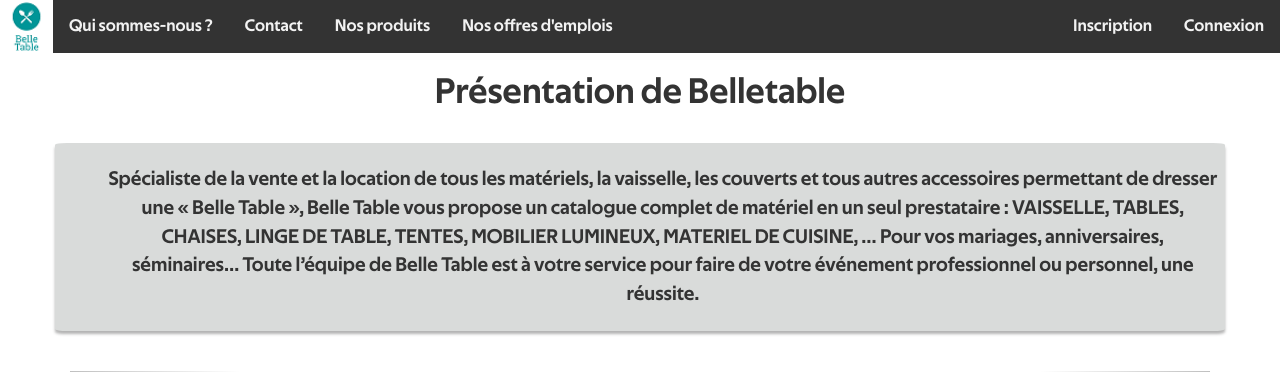
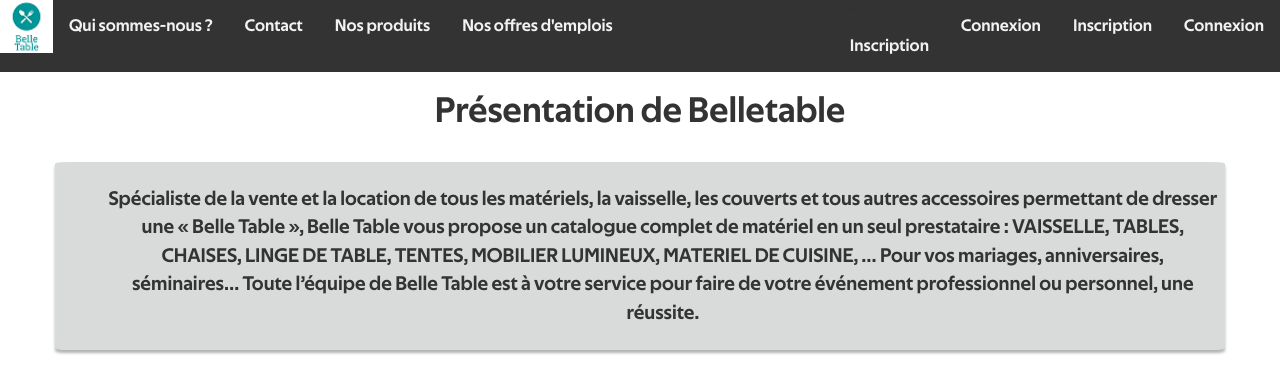
Before and after one commit to QuentinCoqueran/belletable, a PHP site: page /index.php in a window 1280 px wide. Shown: the top 372 px of the page. Run offline with PHP 8.4, Linux system fonts and the light colour scheme; some libraries are stand-ins or nearby versions.

Commit message:
Update header.php

```diff
--- a/header.php
+++ b/header.php
@@ -32,6 +32,7 @@
   <a href="index.php" class="lien">Contact</a>
   <a href="produits.php" class="lien">Nos produits</a>
   <a href="offresemploi.php" class="lien">Nos offres d'emplois</a>
+<<<<<<< Updated upstream
     <?php
     if (!isset($_SESSION["login"]))
     {
@@ -57,6 +58,20 @@
       <?php
     }
     ?>
+=======
+      <?php if (!isset($_SESSION["login"])) { ?>
+        <a href="connexion.php" class="lien" style="float: right;">Connexion</a>
+        <a href="inscription.php" class="lien" style="float: right;">Inscription</a>
+        <?php }
+        else { ?>
+          <a href="profil.php" class="lien" style="float: right;"><?php echo "Bonjour ".$_SESSION["nom"]." ".$_SESSION["prenom"]." !"; ?></a>
+
+          <a href="deconnexion.php" class="lien" style="float: right;">Deconnexion</a>
+          <?php if ($num_rows > 0) {?>
+                          <li><a href="admin.php" class="lien" style="float: right;">Administrateur</a></li>
+                        <?php } ?>
+                     <?php } ?>
+>>>>>>> Stashed changes
     <a href="javascript:void(0);" class="icon" onclick="myFunction()">
     <i class="fa fa-bars"></i>
   </a>
```
